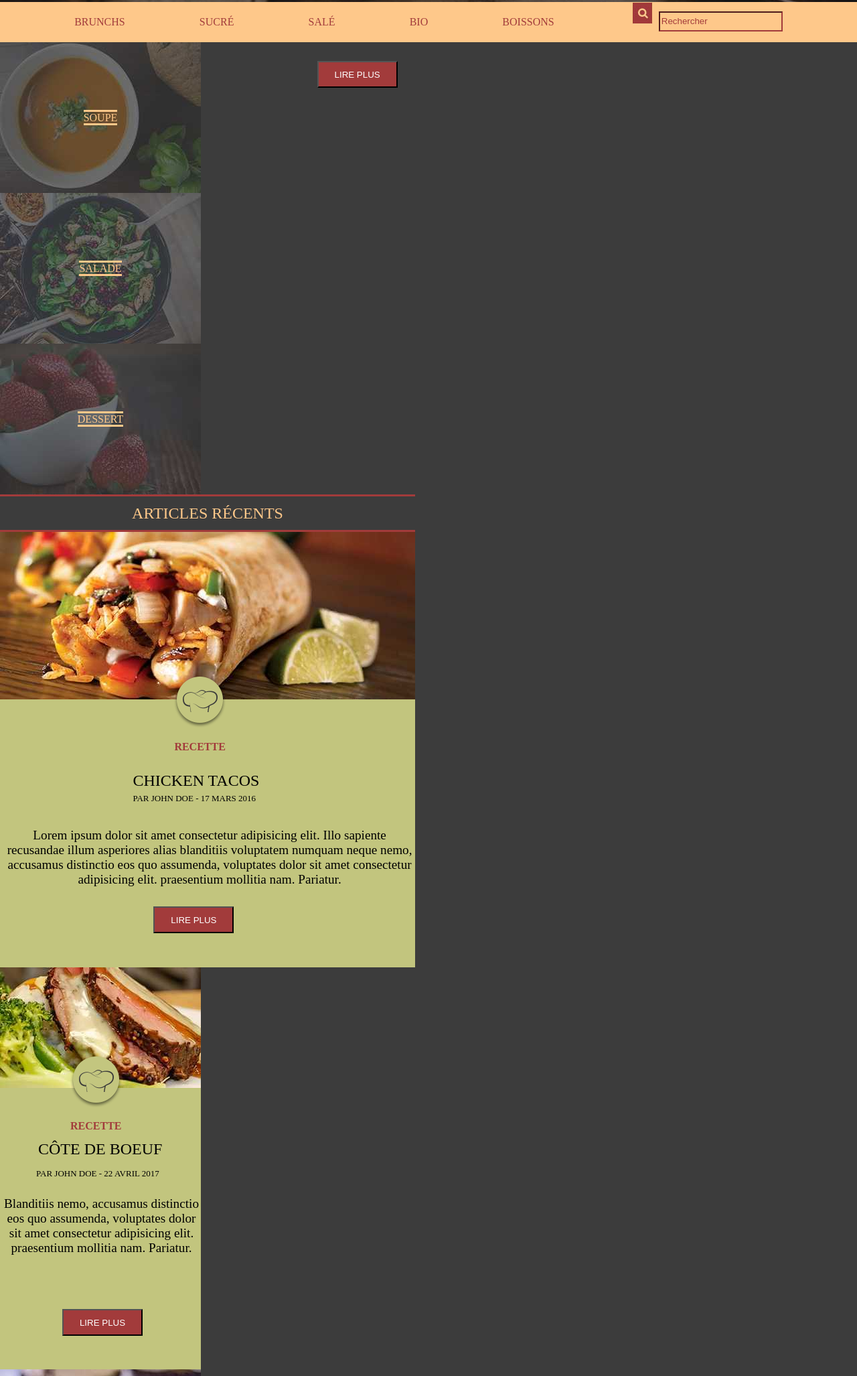
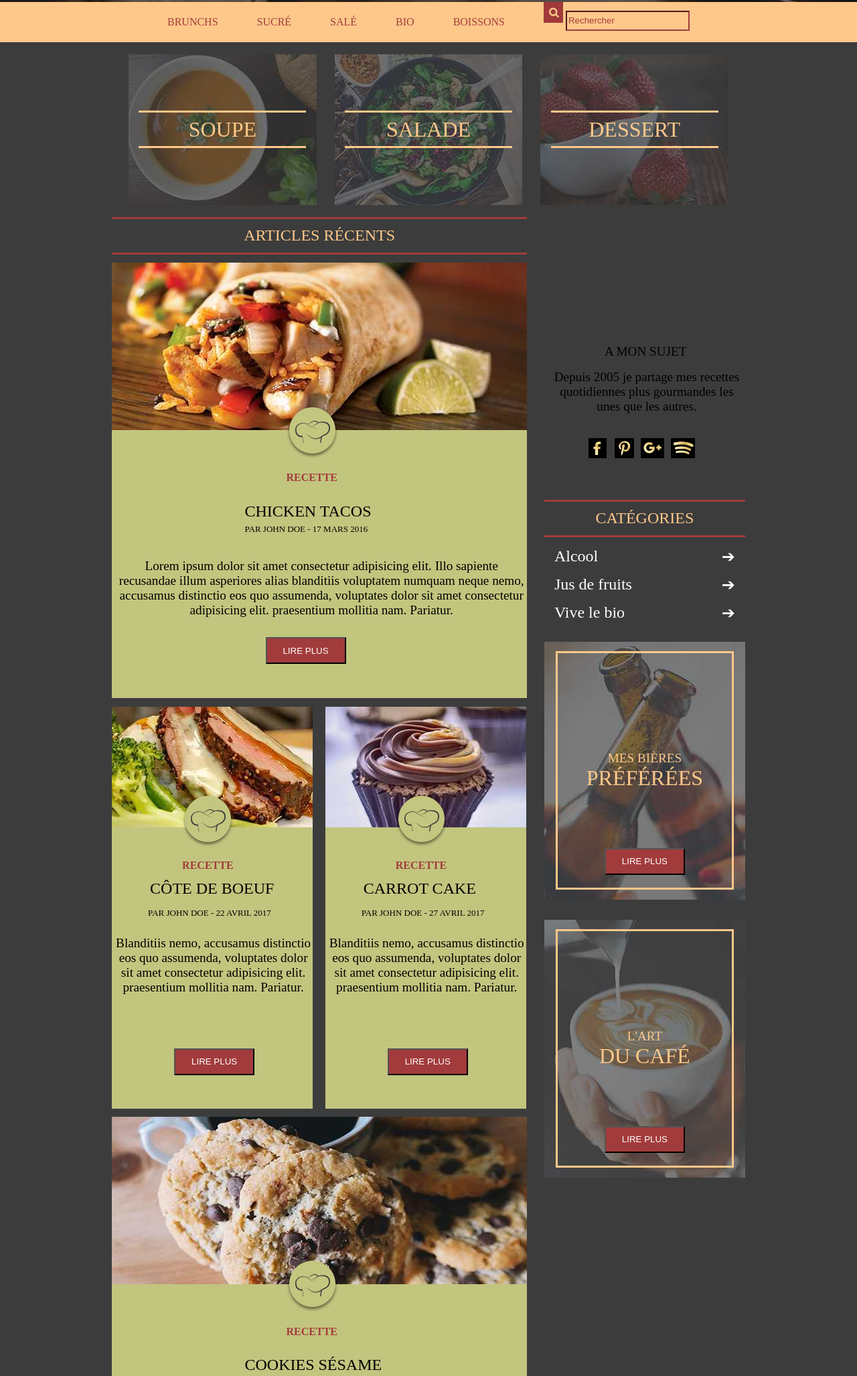
Before and after one commit to Alexiakane/maquette2, a plain HTML site: page index.html in a window 1280 px wide. Shown: the part 597-2651 px from the top of the page at 67% size. Drawn offline with Linux system fonts and the light colour scheme.

Commit message:
Add files via upload

```diff
--- a/index.html
+++ b/index.html
@@ -21,20 +21,34 @@
                 <a class="lnav" href="#">BIO</a></li>
                 <a class="lnav" href="#">BOISSONS</a></li>
                 <form>
-                     <button class="bnav"><img src="bouton.PNG" alt=""></button>
+                    <img src="bouton.PNG" alt="">
                     <input class="inav" type="search" placeholder="Rechercher"></li>
                 </form>
             </div>
         </nav>
     </header>
     <main>
+        <div id="entete">
+            <div id="disoup">
+                <div class="bordure">
+                    <a class="ssd" href="#">SOUPE</a>
+                </div>
+            </div>
+            <div id="disal">
+                <div class="bordure">
+                    <a class="ssd" href="#">SALADE</a>
+                </div>
+            </div>
+            <div id="disser">
+                <div class="bordure">
+                    <a class="ssd" href="#">DESSERT</a>
+                </div>
+            </div>
+        </div>
+        <div id="principal">
             <div>
-            <div id="disoup"><a id="soupe" href="#">SOUPE</a></div>
-            <div id="disal"><a id="salade" href="#">SALADE</a></div>
-            <div id="disser"><a id="dessert" href="#">DESSERT</a></div>
-            <div>
-                <div class="case"><p class="titre">ARTICLES RÉCENTS</p></div>
-                <div class="avocat">
+                <div id="recent" class="case"><p class="titre">ARTICLES RÉCENTS</p></div>
+                <div id="tacos" class="avocat">
                     <img src="tacos.jpg" alt="">
                     <img class="toque" src="toque.png" alt="">
                     <p class="recette">RECETTE</p>
@@ -43,9 +57,8 @@
                     <p class="corps">Lorem ipsum dolor sit amet consectetur adipisicing elit. Illo sapiente recusandae illum asperiores alias blanditiis voluptatem numquam neque nemo, accusamus distinctio eos quo assumenda, voluptates dolor sit amet consectetur adipisicing elit. praesentium mollitia nam. Pariatur.</p>
                     <button class="lire">LIRE PLUS</button>
                 </div>
-                <div>
-                    <div>
-                        <div class="avocat2">
+                <div id="petite">
+                    <div id="boeuf" class="avocat2">
                         <img src="cote_de_boeuf.jpg" alt="">
                         <img class="toque2" src="toque.png" alt="">
                         <p class="recette2">RECETTE</p>
@@ -54,7 +67,7 @@
                         <p class="corps2">Blanditiis nemo, accusamus distinctio eos quo assumenda, voluptates dolor sit amet consectetur adipisicing elit. praesentium mollitia nam. Pariatur.</p>
                         <button class="lire2">LIRE PLUS</button>
                     </div>
-                        <div class="avocat2">
+                    <div id="carrot" class="avocat2">
                         <img src="carrot.jpg" alt="">
                         <img class="toque2" src="toque.png" alt="">
                         <p class="recette2">RECETTE</p>
@@ -64,8 +77,7 @@
                         <button class="lire2">LIRE PLUS</button>
                     </div>
                 </div>
-                </div>
-                <div class="avocat">
+                <div id="cookie" class="avocat">
                     <img src="cookies.jpg" alt="">
                     <img class="toque" src="toque.png" alt="">
                     <p class="recette">RECETTE</p>
@@ -85,27 +97,62 @@
                 <a href="#"><img class="logo" id="nose" src="logo_or.PNG" alt=""></a>
                 </div>
                 <div>
-                    <div class="case"><p class="titre">CATÉGORIES</p></div>
-                    <p class="white">Alcool &#x2794;</p>
-                    <p class="white">Jus de fruits &#x2794;</p>
-                    <p class="white">Vive le bio &#x2794;</p>
+                    <div id="categ" class="case">
+                        <p class="titre">CATÉGORIES</p>
+                    </div>
+                    <p class="white">Alcool <span class="fleche">&#x2794;</span></p>
+                    <p class="white">Jus de fruits <span class="fleche">&#x2794;</span></p>
+                    <p class="white">Vive le bio <span class="fleche">&#x2794;</span></p>
                 </div>
                 <div>
                     <div id="biru">
-                        <div>
-                            <p>MES BIÈRES</p>
-                            <p>PRÉFÉRÉES</p>
-                            <button class="lire">LIRE PLUS</button>
+                        <div class="cadres">
+                            <p class="petit">MES BIÈRES</p>
+                            <p class="grand">PRÉFÉRÉES</p>
+                            <button id="bbiere" class="lire">LIRE PLUS</button>
                         </div>
                     </div>
-                    <div></div>
+                    <div id="kohee">
+                        <div class="cadres">
+                            <p class="petit">L'ART</p>
+                            <p class="grand">DU CAFÉ</p>
+                            <button id="bcafe" class="lire">LIRE PLUS</button>
                         </div>
+                    </div>
+                </div>
+            </div>
+        </div>
+        <div>
+            <div class="case">
+                <p class="titre">MA GALERIE PHOTOS</p>
+            </div>
+            <div id="photo">
+                <img class="photo" src="hamburger_small.jpg" alt="">
+                <img class="photo" src="wrap_small.jpg" alt="">
+                <img class="photo" src="gateau_small.jpg" alt="">
+                <img class="photo" src="pancake_small.jpg" alt="">
+                <img class="photo" src="oeufs_small.jpg" alt="">
+                <img class="photo" src="poisson_small.jpg" alt="">
             </div>
         </div>
     </main>
     <footer>
-
+        <div id="imgft">
+            <img id="lgft" src="logo_footer.png" alt="">
+            <div>
+                <nav class="footn">
+                    <a class="fnav" href="#">BRUNCHS</a></li>
+                    <a class="fnav" href="#">SUCRÉ</a></li>
+                    <a class="fnav" href="#">SALÉ</a></li>
+                    <a class="fnav" href="#">BIO</a></li>
+                    <a class="fnav" href="#">BOISSONS</a></li>
+                </nav>
+            </div>
+            <div id="textft">
+                <p class="gris">La gastronomie est l'art d'utiliser la nourriture pour créer le bonheur.</p>
+                <p class="gris"> Il n'y a rien qui permette de condamner un gastronome, tant qu'il ne va pas jusqu'à l'indigestion</p>
+            </div>
+        </div>
     </footer>
-
 </body>
 </html>
--- a/style.css
+++ b/style.css
@@ -14,23 +14,19 @@
 .logohd{
     position: absolute;
     top: 25%;
-    left: 35%;
+    left: 40%;
 }
 .nav{
     background-color: #fec88a;
     height: 60px;
     display: flex;
     justify-content: space-evenly;
+    padding-left: 15%;
+    padding-right: 15%;
 }
 .lnav{
     text-decoration: none;
     color: #a23b3b;
-    align-content: center;
-    text-align: center;
-}
-.bnav{
-    background-color: #fec88a;
-    border: none;
     align-content: center;
     text-align: center;
 }
@@ -42,54 +38,58 @@
 .inav::placeholder{
     color: #a23b3b;
 }
-
+#entete{
+    display: flex;
+    justify-content: center;
+    gap: 3%;
+    padding-top: 2%;
+}
 main{
     background-color: #3c3c3c;
-    display: grid;
-    grid-template-columns: 1fr 1fr 1fr 1fr 1fr;
-    grid-template-rows: 20% 20% 20% 20% 20% ;
+    height: auto;
+    padding-left: 15%;
+    padding-right: 15%;
 }
 #disoup{
     background-image: url(soupe.jpg);
     height: 225px;
     width: 300px;
     align-content: center;
-    text-align: center;
+    justify-items: center;
 }
-#soupe{
+.ssd{
     text-decoration: none;
     color: #fec88a;
-    border-bottom: #fec88a;
-    border-style: solid none;
-    text-decoration: none;
+    font-size: xx-large;
 }
 #disal{
     background-image: url(salade.jpg);
     height: 225px;
     width: 300px;
     align-content: center;
-    text-align: center;
-}
-#salade{
-    text-decoration: none;
-    color: #fec88a;
-    border-bottom: #fec88a;
-    border-style: solid none;
-    text-decoration: none;
+    justify-items: center;
 }
 #disser{
     background-image: url(dessert.jpg);
     height: 225px;
     width: 300px;
     align-content: center;
-    text-align: center;
+    justify-items: center;
 }
-#dessert{
-    color: #fec88a;
+#principal {
+    display: flex;
+    justify-content: center;
+    gap: 3%;
+    padding: 2%;
+}
+.bordure{
+    height: 50px;
+    width: 250px;
     border-top: #fec88a;
     border-bottom: #fec88a;
     border-style: solid none;
-    text-decoration: none;
+    align-content: center;
+    text-align: center;
 }
 .case{
     height: 50px;
@@ -98,14 +98,21 @@ main{
     align-content: center;
     text-align: center;
 }
+#recent{
+    width: 620px;
+}
 .titre{
     color: #fec88a;
     font-size: x-large;
 }
+
 .avocat{
     background-color: #c2c57e;
     position: relative;
     height: 650px;
+    width: 620px;
+    margin-top: 2%;
+    margin-bottom: 2%;
 }
 .toque{
     position: absolute;
@@ -206,11 +213,16 @@ main{
     top: 85%;
     left: 31%;
 }
+#petite{
+    display: flex;
+    gap: 3%;
+}
 .sujet{
     background-image: url(me.jpg);
     height: 380px;
     width: 300px;
     position: relative;
+    margin-bottom: 14%;
 }
 .titres{
     font-size: larger;
@@ -243,8 +255,100 @@ main{
 #nose{
     left: 63%;
 }
+#categ{
+        width: 300px;
+}
 .white{
     color: white;
     font-size: x-large;
+    margin: 5%;
+}
+.fleche{
+    float: right;
+}
+#biru{
+    background-image: url(bieres.jpg);
+    height: 385px;
+    width: 300px;
+    align-content: center;
+    justify-items: center;
+    position: relative;
+    margin-top: 10%;
+    margin-bottom: 10%;
+}
+.cadres{
+    height: 350px;
+    width: 260px;
+    border: solid;
+    border-color: #fec88a;
+    align-content: center;
+    text-align: center;
+}
+.petit{
+    font-size: larger;
+    color: #fec88a;
+}
+.grand{
+    font-size: xx-large;
+    color: #fec88a;
+}
+#kohee{
+    background-image: url(cafe.jpg);
+    height: 385px;
+    width: 300px;
+    align-content: center;
+    justify-items: center;
+    position: relative;
+}
+#bbiere{
+    top: 80%;
+    left: 30%;
+}
+#bcafe{
+    top: 80%;
+    left: 30%;
+}
+#photo{
+    display: flex;
+    flex-wrap: wrap;
+    align-content: center;
+    justify-items: center;
+    padding-left: 13%;
+}
+.photo{
+    height: 210px;
+    width: 300pxs;
+    margin: 1.5%;
+}
+#imgft{
+    background-image: url(Calque.png);
+    background-size: cover;
+    height: 250px;
+    background-color: rgba(0, 0, 0, 0.7);
+    position: relative;
+}
+#lgft{
+    position: absolute;
+    top: 20%;
+    left: 18%;
+}
+.footn{
+    position: absolute;
+    top: 35%;
+    right: 25%;
+}
+.fnav{
+    color: #f6f6f6;
+    text-decoration: none;
+    font-size: larger;
+}
+#textft{
+    position: absolute;
+    top: 50%;
+    right: 20%;
+}
+.gris{
+    color: #f6f6f6;
     text-align: end;
+    font-size: large;
 }
```
Lines whose indentation alone changed are shown as unchanged.
